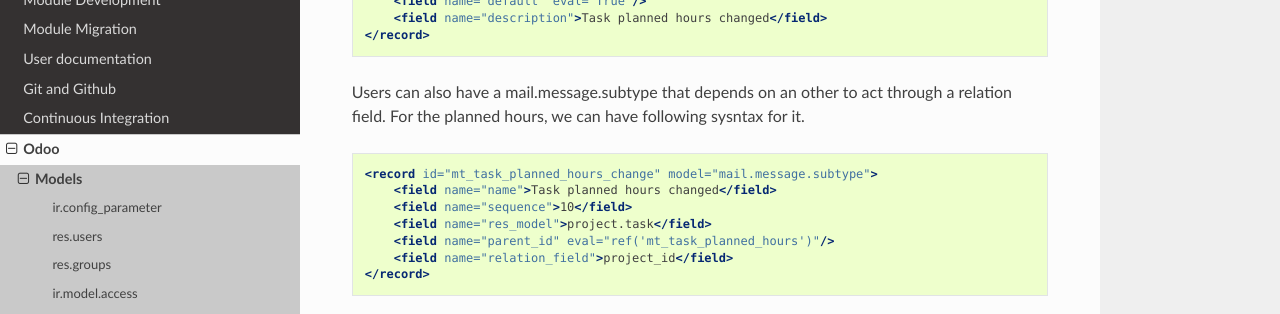
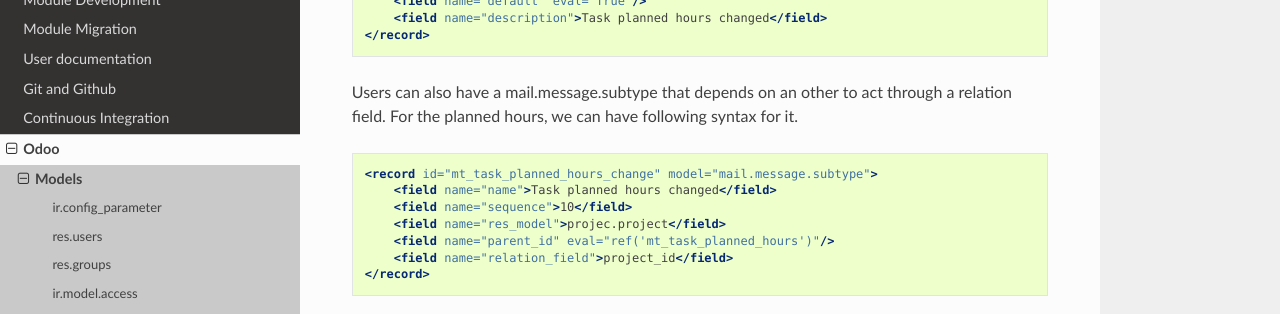
Before and after one commit to itpp-labs/odoo-development, a Sphinx documentation site: the page built from docs/odoo/models/mail.message.rst, in a window 1280 px wide and 900 px high, scrolled down 415 px. Shown: the part 175-489 px from the top of the window. Built offline with Sphinx 7.4.7 and the Read the Docs theme 2.0.0, drawn with Linux system fonts in a browser that asks for light colours; pages that are not in the unit, such as notebooks, are missing from menus.

Commit message:
[FIX] mail.mesage.rst
* docs/odoo/models/mail.message.rst:

```diff
--- a/docs/odoo/models/mail.message.rst
+++ b/docs/odoo/models/mail.message.rst
@@ -20,14 +20,14 @@ It needs to be defined in XML which will have following syntax.
         <field name="description">Task planned hours changed</field>
     </record>
 
-Users can also have a mail.message.subtype that depends on an other to act through a relation field. For the planned hours, we can have following sysntax for it.
+Users can also have a mail.message.subtype that depends on an other to act through a relation field. For the planned hours, we can have following syntax for it.
 
 .. code-block:: xml
 
     <record id="mt_task_planned_hours_change" model="mail.message.subtype">
         <field name="name">Task planned hours changed</field>
         <field name="sequence">10</field>
-        <field name="res_model">project.task</field>
+        <field name="res_model">projec.project</field>
         <field name="parent_id" eval="ref('mt_task_planned_hours')"/>
         <field name="relation_field">project_id</field>
     </record>
```
